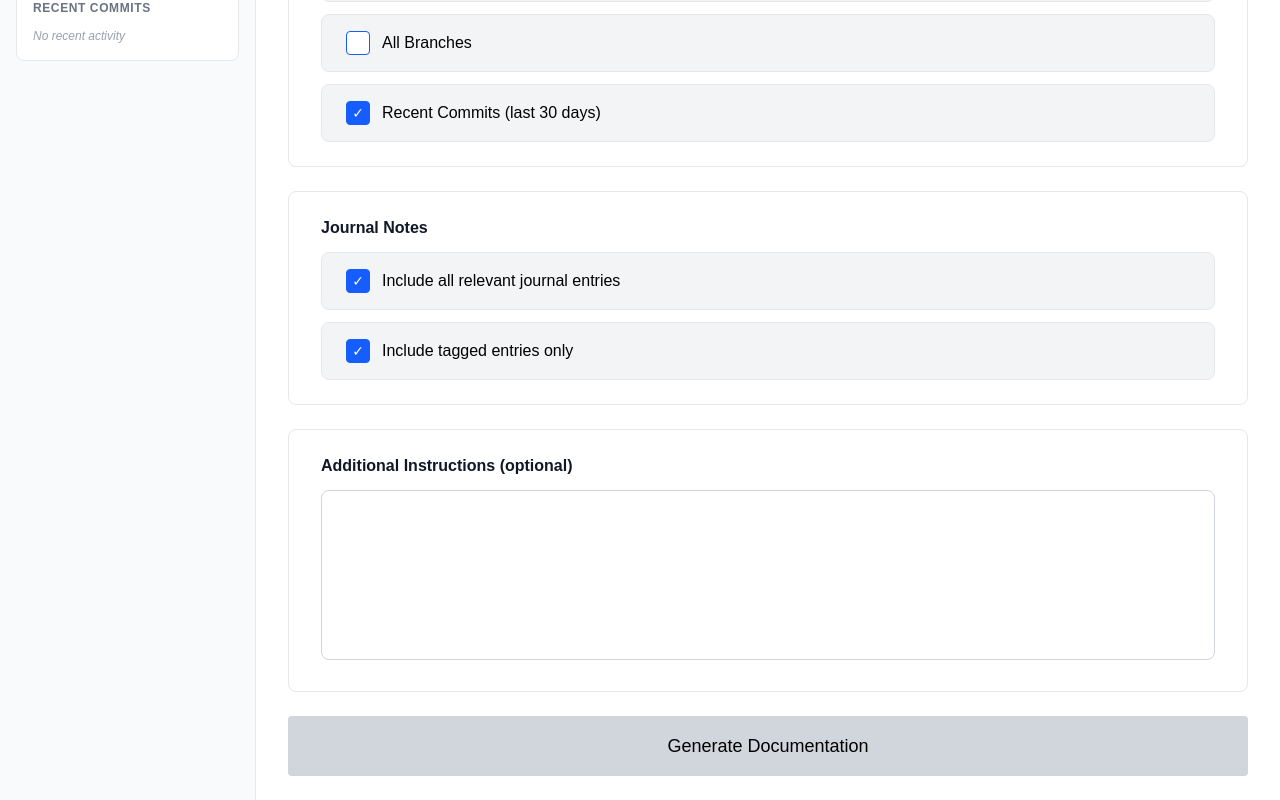
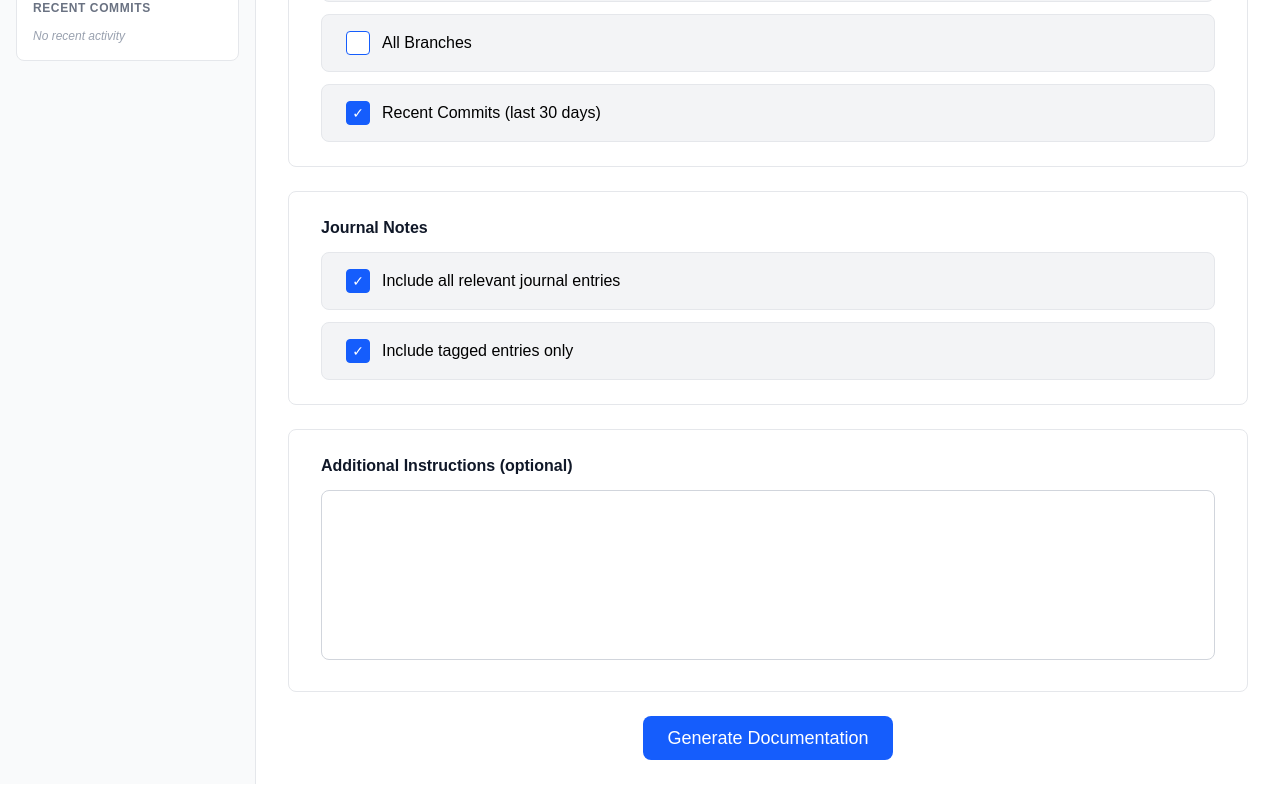
Before and after one commit to souppman/monodevdoc, a Next.js app in the folder apps/web/: page /generate in a window 1280 px wide. Shown: the part 446-1246 px from the top of the page. Built offline with nearby package versions, Linux system fonts and the light colour scheme.

Commit message:
Modify Generate button

```diff
--- a/apps/web/app/generate/page.tsx
+++ b/apps/web/app/generate/page.tsx
@@ -181,7 +181,7 @@ export default function GenerateDocumentation() {
             </header>
 
             <main className="px-8 py-6">
-                <div className="flex flex-col items-end gap-6">
+                <div className="flex flex-col items-center gap-6">
                     {/* Documentation Type */}
                     <div className="w-full px-8 py-6 border border-gray-200 rounded-lg">
                         <label htmlFor="docType" className="block mb-3 font-semibold text-gray-900">
@@ -334,7 +334,7 @@ export default function GenerateDocumentation() {
                     <button
                       onClick={handleGenerate}
                       disabled={isGenerating}
-            className={`w-full py-4 bg-gray-300 hover:bg-gray-400 text-black text-lg rounded transition-colors ${isGenerating ? 'opacity-50 cursor-not-allowed' : ''
+                      className={`px-6 py-2 text-lg text-white bg-blue-600 rounded-lg hover:bg-blue-700 transition-colors transition-colors ${isGenerating ? 'opacity-50 cursor-not-allowed' : ''
                         }`}
                     >
                       {isGenerating ? 'Generating...' : 'Generate Documentation'}
```
Lines whose indentation alone changed are shown as unchanged.
